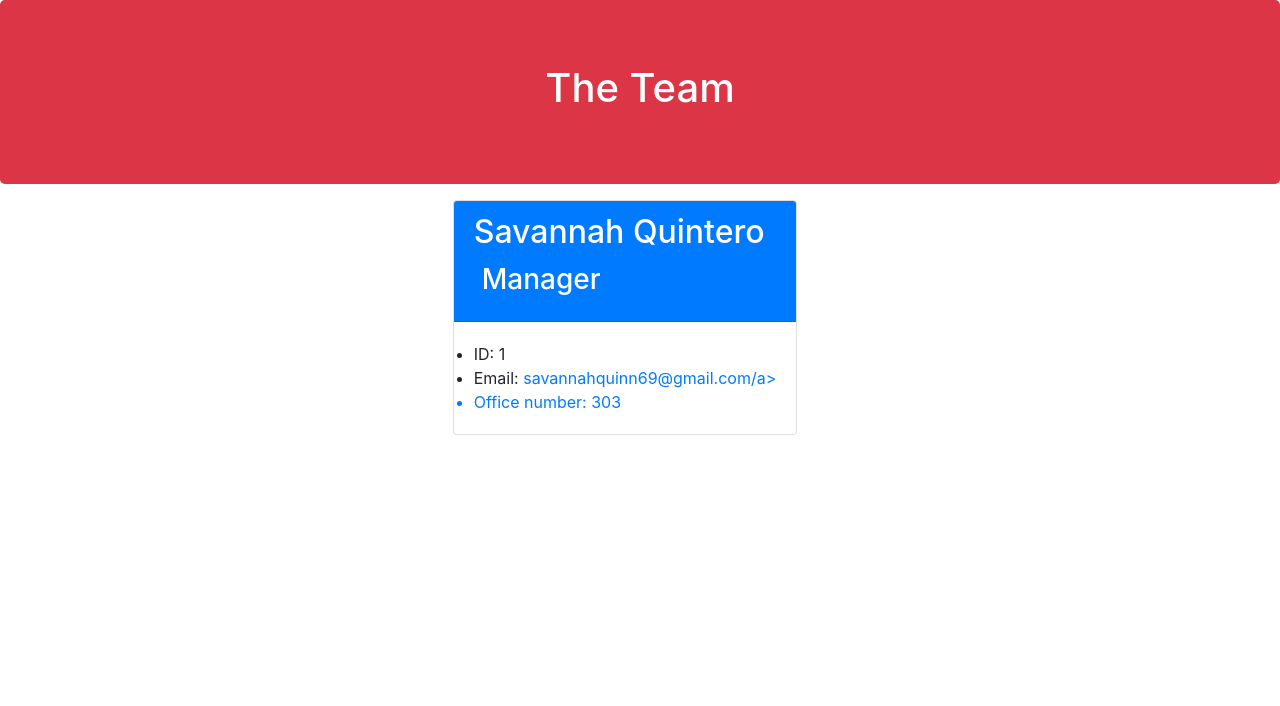
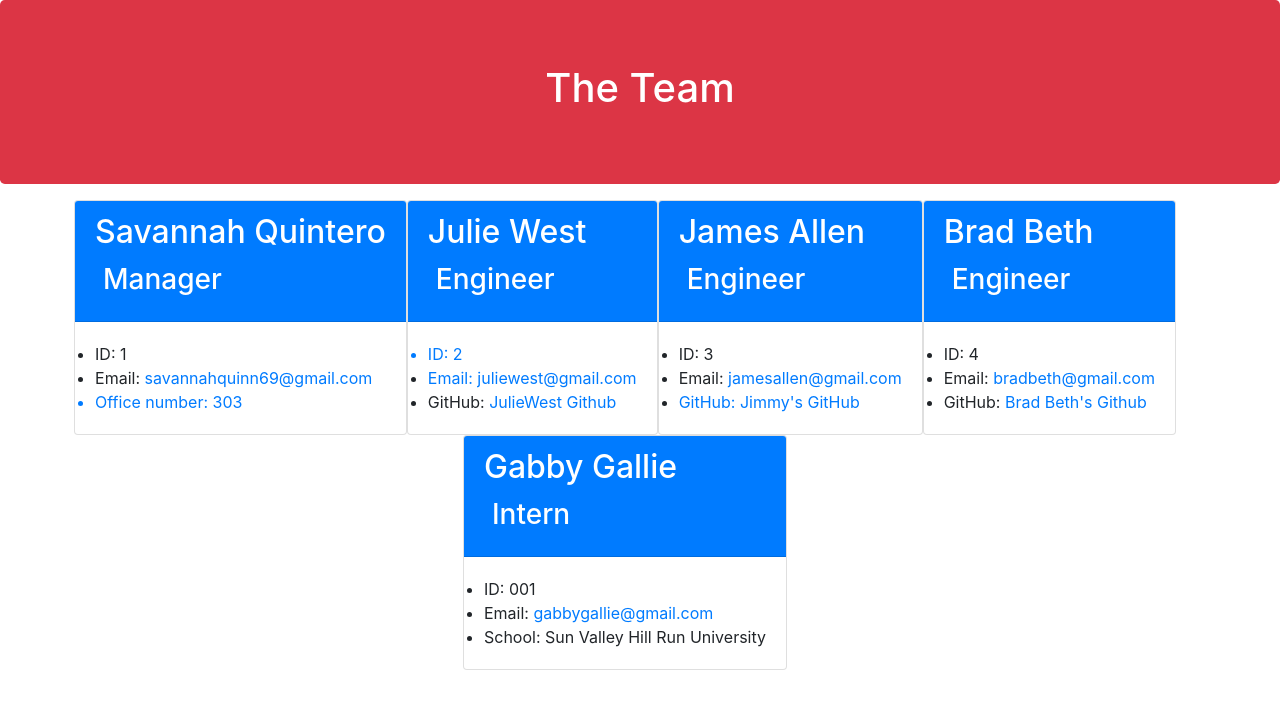
Before and after one commit to jordanne37/My-Teams-Profiles, a website: page dist/index.html in a window 1280 px wide. Drawn offline with nearby package versions, Linux system fonts and the light colour scheme.

Commit message:
added html for app. fixed error with js for employees

```diff
--- a/dist/index.html
+++ b/dist/index.html
@@ -30,9 +30,68 @@
                     <div class="card-body">
                         <ul class="list-group">
                             <li class="list-item">ID: 1</li>
-                            <li class="list-item">Email: <a href="mailto:savannahquinn69@gmail.com">savannahquinn69@gmail.com/a></li>
+                            <li class="list-item">Email: <a href="mailto:savannahquinn69@gmail.com">savannahquinn69@gmail.com</li>
                             <li class="list-item">Office number: 303</li>
                         </ul>
                     </div>
                 </div>
-  </body>
+                <div class="card employee-card">
+                    <div class="card-header bg-primary text-white">
+                        <h2 class="card-title">Julie West</h2>
+                        <h3 class="card-title"><i class="fas fa-glass mr-2"></i>Engineer</h3>
+                    </div>
+                    <div class="card-body">
+                        <ul class="list-group">
+                            <li class="list-item">ID: 2</li>
+                            <li class="list-item">Email: <a href="mailto:juliewest@gmail.com">juliewest@gmail.com</a></li>
+                            <li class="list-item">GitHub: <a href="https://github.com/JJulieWest">JulieWest Github</a></li>
+                        </ul>
+                    </div>
+                </div>
+
+                <div class="card employee-card">
+                    <div class="card-header bg-primary text-white">
+                        <h2 class="card-title">James Allen</h2>
+                        <h3 class="card-title"><i class="fas fa-glass mr-2"></i>Engineer</h3>
+                    </div>
+                    <div class="card-body">
+                        <ul class="list-group">
+                            <li class="list-item">ID: 3</li>
+                            <li class="list-item">Email: <a href="mailto:jamesallen@gmail.com">jamesallen@gmail.com</li>
+                            <li class="list-item">GitHub: <a href="https://github.com/gibbsHub">Jimmy's GitHub</a></li>
+                        </ul>
+                    </div>
+                </div>
+                <div class="card employee-card">
+                    <div class="card-header bg-primary text-white">
+                        <h2 class="card-title">Brad Beth</h2>
+                        <h3 class="card-title"><i class="fas fa-glass mr-2"></i>Engineer</h3>
+                    </div>
+                    <div class="card-body">
+                        <ul class="list-group">
+                            <li class="list-item">ID: 4</li>
+                            <li class="list-item">Email: <a href="mailto:bradbeth@gmail.com">bradbeth@gmail.com</a></li>
+                            <li class="list-item">GitHub: <a href="https://github.com/bradbeth">Brad Beth's Github</a></li>
+                        </ul>
+                    </div>
+                </div>
+
+                <div class="card employee-card">
+                    <div class="card-header bg-primary text-white">
+                        <h2 class="card-title">Gabby Gallie</h2>
+                        <h3 class="card-title"><i class="fas fa-user-grad mr-2"></i>Intern</h3>
+                    </div>
+                    <div class="card-body">
+                        <ul class="list-group">
+                            <li class="list-item">ID: 001</li>
+                            <li class="list-item">Email: <a href="mailto:gabbygallie@gmail.com">gabbygallie@gmail.com</a></li>
+                            <li class="list-item">School: Sun Valley Hill Run University</li>
+                        </ul>
+                    </div>
+                </div>
+
+                    </div>
+                </div>
+            </div>
+    </body>
+    </html>
```
